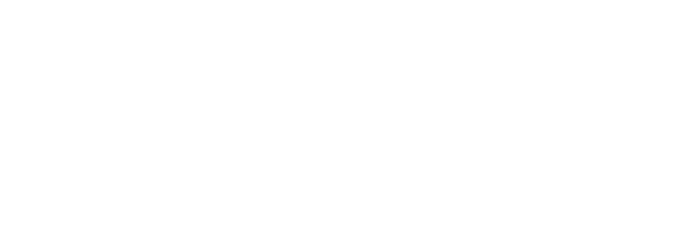
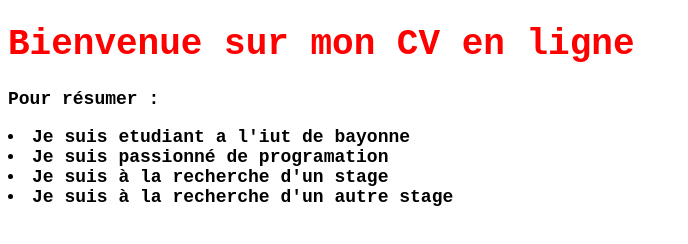
Before and after one commit to ThomasXAT/mon-cv, a plain HTML site: page index.html in a window 1280 px wide. Shown: the whole page, without its empty margins (0-688 px from the left). Drawn offline with Linux system fonts and the light colour scheme.

Commit message:
récupération

```diff
--- a/index.html
+++ b/index.html
@@ -8,6 +8,13 @@
     <link rel="stylesheet" href="mon-css.css">
 </head>
 <body>
+    <h1>Bienvenue sur mon CV en ligne</h1>
 
+    <p>Pour résumer :</p>
+        <li>Je suis etudiant a l'iut de bayonne</li>
+        <li>Je suis passionné de programation</li>
+        <li>Je suis à la recherche d'un stage</li>
+        <li>Je suis à la recherche d'un autre stage</li>
+    <footer></footer>
 </body>
 </html>
```
